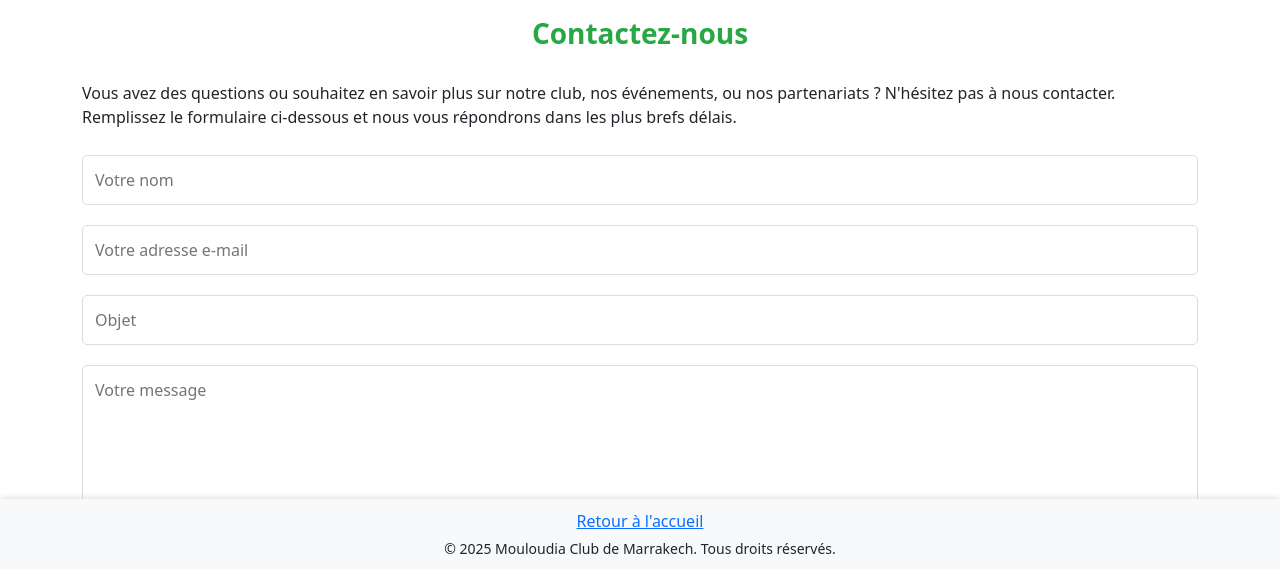
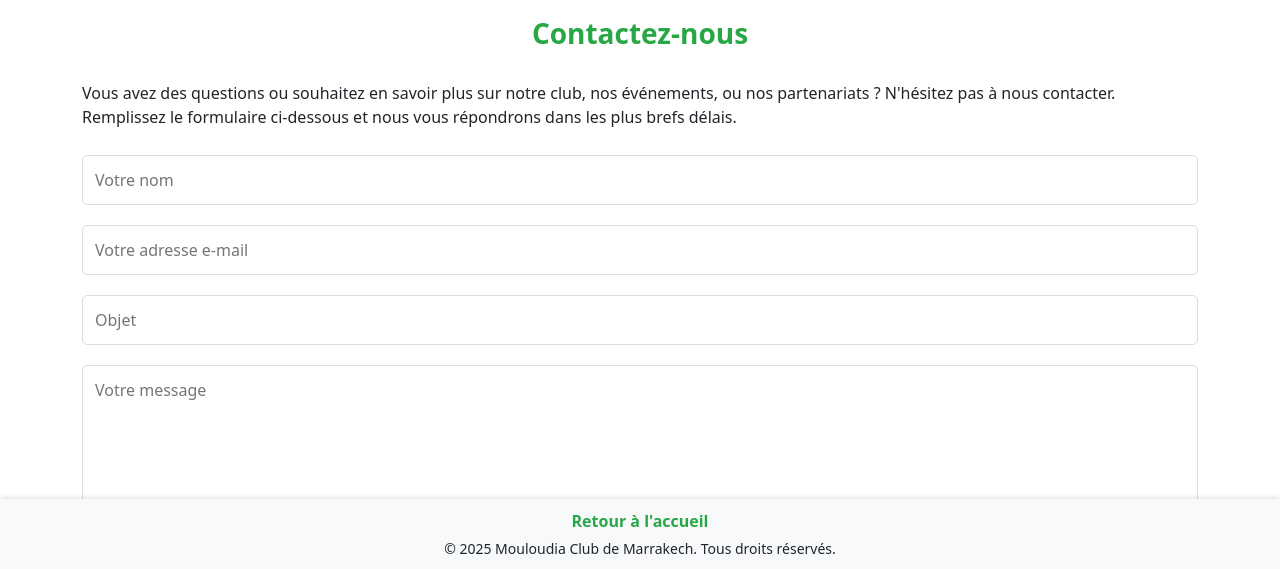
Before and after one commit to idrissiseddik/mcmsite, a plain HTML site: page contact.html in a window 1280 px wide. Shown: the part 231-800 px from the top of the page. Drawn offline with nearby package versions, Linux system fonts and the light colour scheme.

Commit message:
Update contact.html

```diff
--- a/contact.html
+++ b/contact.html
@@ -109,6 +109,12 @@
       background-color: #218838;
     }
 
+    footer a {
+      color: #28a745;
+      text-decoration: none;
+      font-weight: bold;
+    }
+
     footer p {
       margin: 5px 0 0 0;
       font-size: 14px;
```
